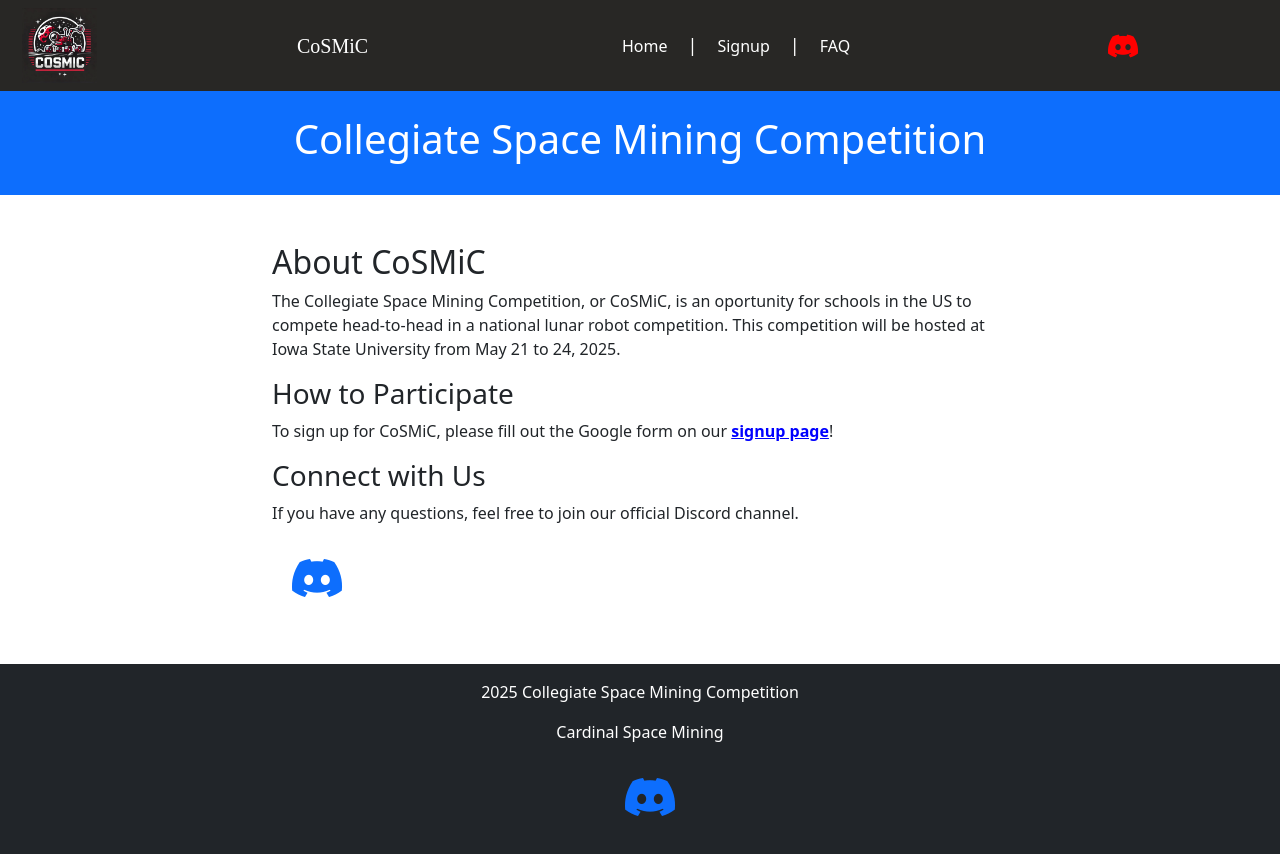
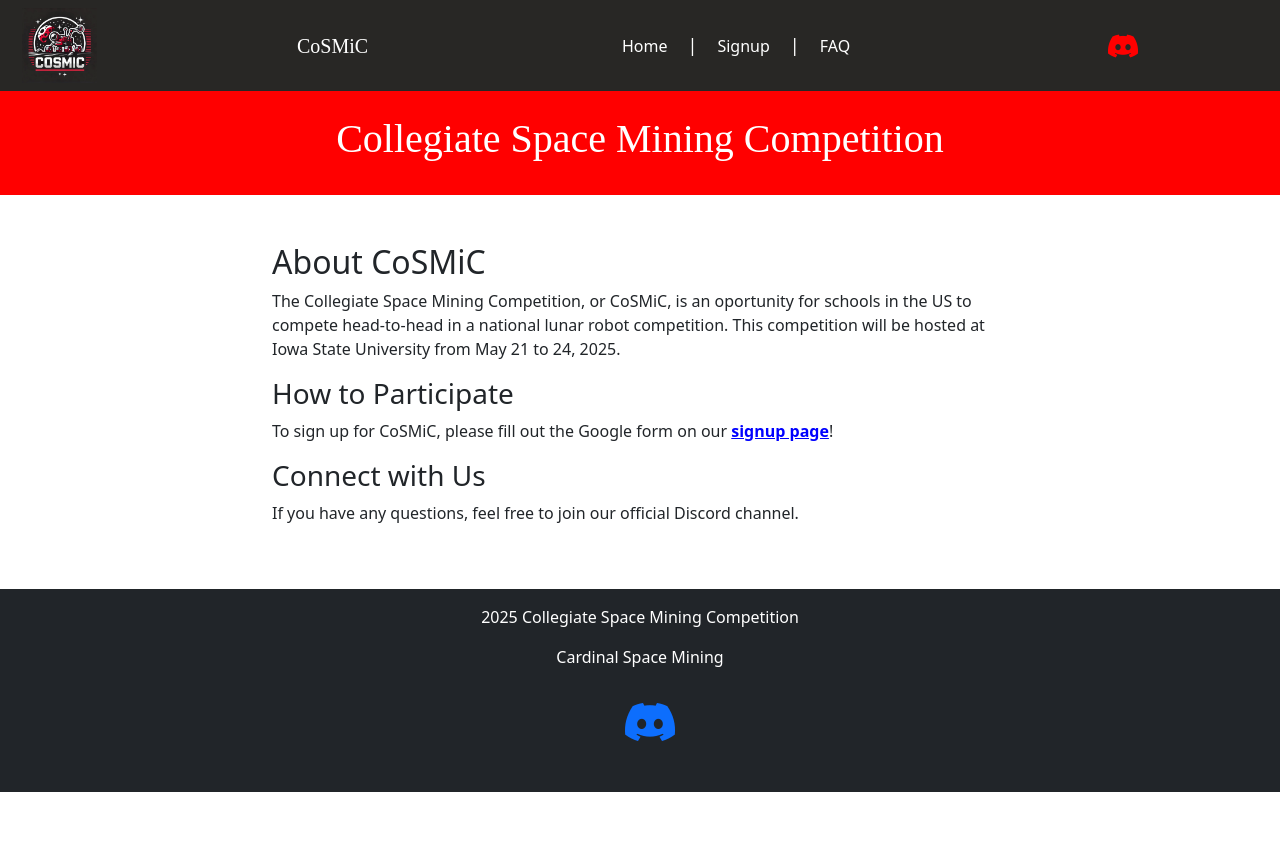
Before and after one commit to gannon-guess/cosmic, a React (Create React App) app: page / in a window 1280 px wide. Shown: the top 854 px of the page. After the commit the page ends 800 px from the top, so only its background shows below. Built offline with nearby package versions, Linux system fonts and the light colour scheme; a web font is replaced by a local one.

Commit message:
Main page font and color

```diff
--- a/src/Main.js
+++ b/src/Main.js
@@ -2,7 +2,10 @@ import "bootstrap/dist/css/bootstrap.css";
 import 'bootstrap-icons/font/bootstrap-icons.css';
 
 import View from "./Views.js";
-import { discord_link, changeView } from "./constants.js"
+import { discord_link, changeView } from "./constants.js";
+
+import "./components/Global.css";
+import "./components/Fonts.css";
 
 // module for the main page
 function Main( { viewer, setViewer } ) {
@@ -11,7 +14,7 @@ function Main( { viewer, setViewer } ) {
     return (
         <div>
             {/* Header Section */}
-            <header className="bg-primary text-white text-center py-4">
+            <header className="cosmic-background text-white text-center py-4" style={{ fontFamily: 'SpaceAge' }}>
                 <h1>Collegiate Space Mining Competition</h1>
             </header>
 
@@ -44,9 +47,9 @@ function Main( { viewer, setViewer } ) {
                         <p>If you have any questions, feel free to join our official Discord channel.</p>
 
                         {/* Discord Icon Link */}
-                        <a href={discord_link} target="_blank" rel="noopener noreferrer">
-                            <i className="bi bi-discord" style={{ fontSize: '50px', marginLeft: '20px' }}></i>
-                        </a>
+                        {/* <a href={discord_link} target="_blank" rel="noopener noreferrer">
+                            <i className="cosmic-icon bi bi-discord" style={{ fontSize: '50px', marginLeft: '20px'}}></i>
+                        </a> */}
                     </div>
                 </div>
             </main>
```
